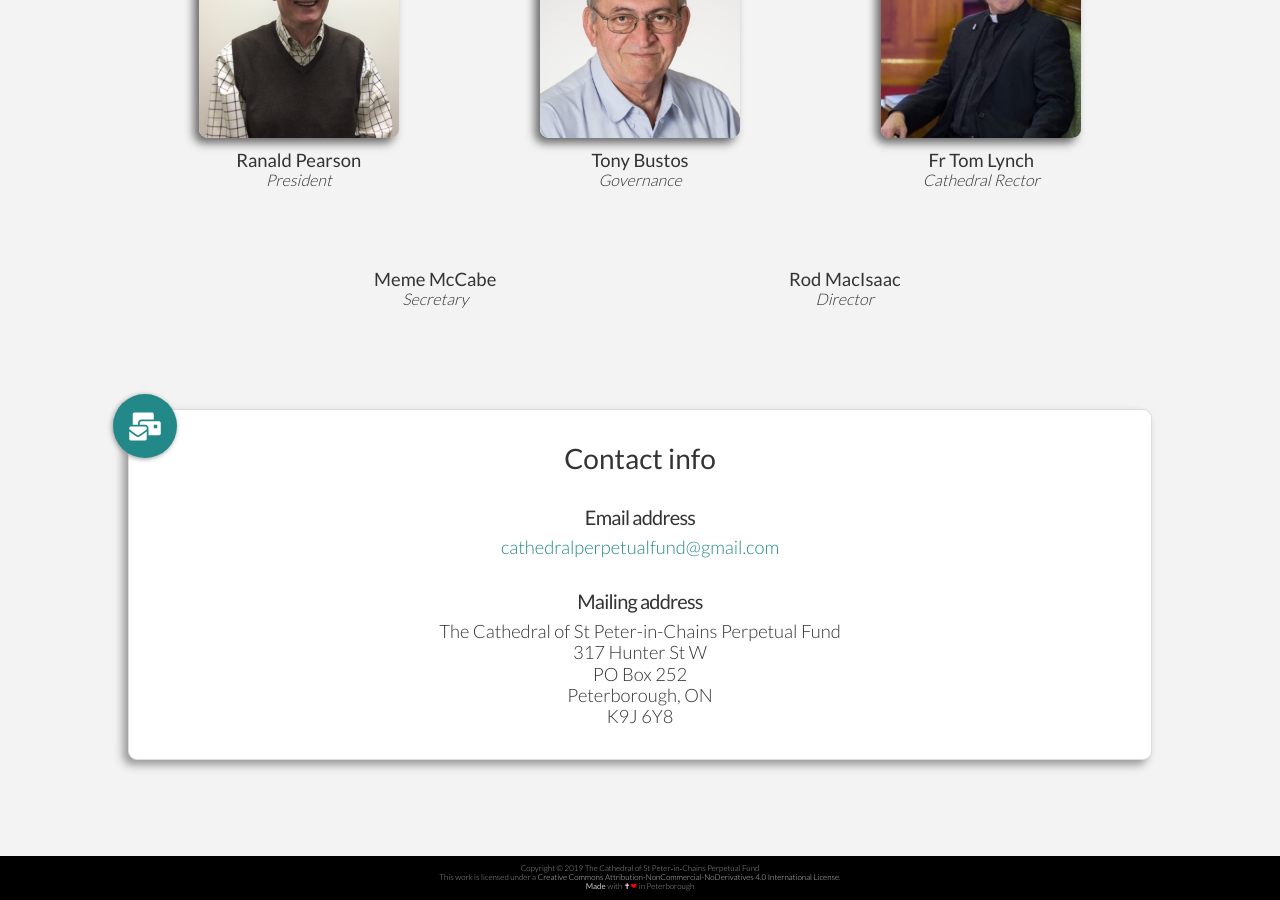
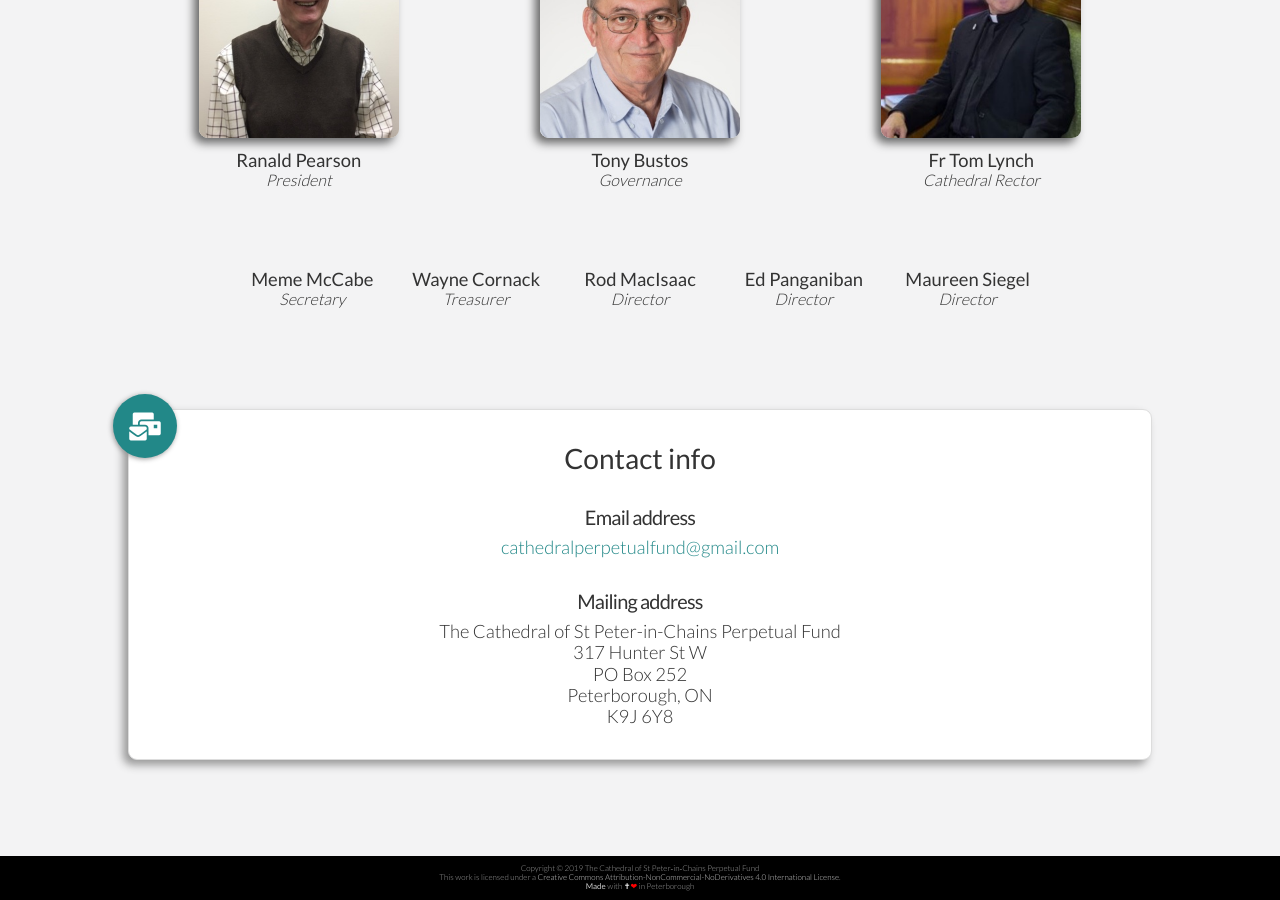
Before and after one commit to perpetualfund-stpeterinchains/perpetualfund-stpeterinchains.github.io, a Jekyll site: the page built from index.html, in a window 1280 px wide and 900 px high, scrolled down 6981 px. Built offline with Jekyll 4.4.1, drawn with Linux system fonts in a browser that asks for light colours; nearby versions of some CDN libraries.

Commit message:
Updated board members

```diff
--- a/_data/main.yml
+++ b/_data/main.yml
@@ -383,7 +383,13 @@
     secondary:
     - name: Meme McCabe
       role: Secretary
+    - name: Wayne Cornack
+      role: Treasurer
     - name: Rod MacIsaac
+      role: Director
+    - name: Ed Panganiban
+      role: Director
+    - name: Maureen Siegel
       role: Director
   contact:
     title: Contact info
--- a/index.html
+++ b/index.html
@@ -141,7 +141,7 @@
   </div>
   <div id="board-grid-secondary" class="pure-g">
     {% for director in aboutus.directors.secondary %}
-    <div class="board-item pure-u-1 pure-u-sm-1-2">
+    <div class="board-item pure-u-1 pure-u-sm-1-2 pure-u-lg-1-5">
       <div class="board-name">{{ director.name }}</div>
       <div class="board-role">{{ director.role }}</div>
     </div>
```
